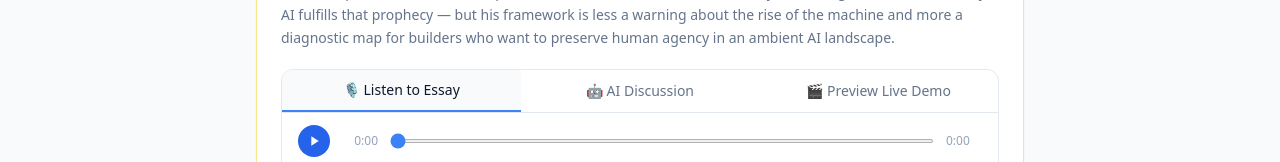
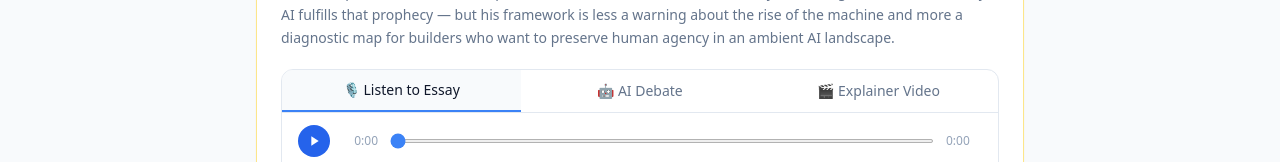
Before and after one commit to theresonantbuilder/idig_website, a React (Vite) app: page / in a window 1280 px wide. Shown: the part 2410-2572 px from the top of the page. Built offline with nearby package versions, Linux system fonts and the light colour scheme.

Commit message:
Rename media player tabs to AI Debate / Explainer Video, brand Gemini AI
Also relabels the discussion/video callouts on the new essay to
explicitly credit Gemini AI.

```diff
--- a/content/posts/for-those-who-hate-ai.md
+++ b/content/posts/for-those-who-hate-ai.md
@@ -6,9 +6,9 @@ summary: "The backlash against generative AI often mistakes the tool for the han
 audioUrl: "https://f004.backblazeb2.com/file/ForthosewhohateAI/For+those+Who+Hate+AI+-+Paul+Narration.wav"
 audioLabel: "Read by J. Paul Duplantis"
 discussionUrl: "https://f004.backblazeb2.com/file/ForthosewhohateAI/For+those+Who+Hate+AI++Gemini+Notebook+Debate.m4a"
-discussionLabel: "Gemini Notebook Debate"
+discussionLabel: "Gemini AI Notebook Debate"
 videoUrl: "https://f004.backblazeb2.com/file/ForthosewhohateAI/For+Those+Who+Hate+AI+-+Gemini+Video+Explainer.mp4"
-videoLabel: "Gemini Video Explainer"
+videoLabel: "Gemini AI Video Explainer"
 draft: false
 tags: ["AI", "generative AI", "human agency", "open source", "creativity", "copyright"]
 ---
--- a/src/components/MediaPlayer.tsx
+++ b/src/components/MediaPlayer.tsx
@@ -97,8 +97,8 @@ export default function MediaPlayer({ audioUrl, audioLabel, discussionUrl, discu
 
   const tabLabel: Record<Track, string> = {
     essay:      '🎙 Listen to Essay',
-    discussion: '🤖 AI Discussion',
-    video:      '🎬 Preview Live Demo',
+    discussion: '🤖 AI Debate',
+    video:      '🎬 Explainer Video',
   };
 
   const trackSubtitle: Partial<Record<Track, string>> = {
```
